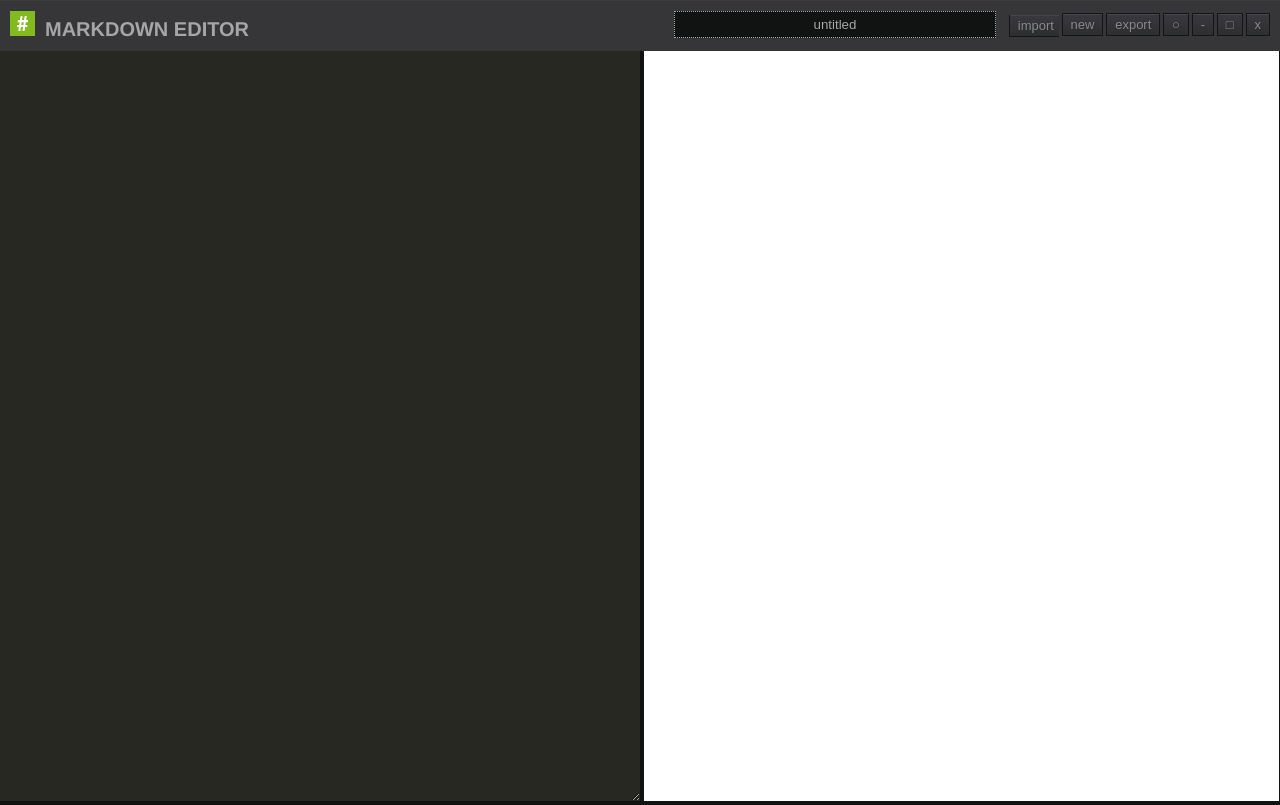
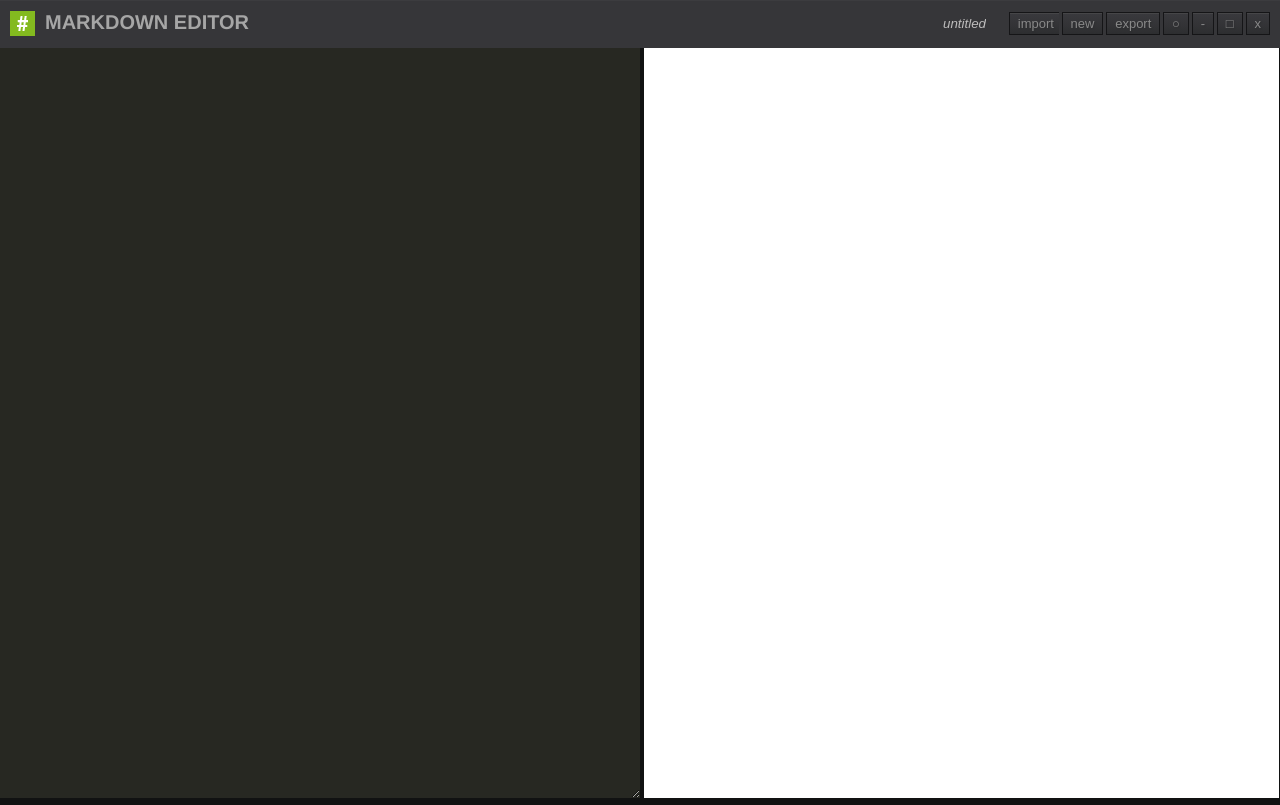
Before and after one commit to fahimc/MarkDownEditorApp, a browser extension: page App/index.html in a window 1280 px wide. Drawn offline with Linux system fonts and the light colour scheme.

Commit message:
updated styles

```diff
--- a/App/index.html
+++ b/App/index.html
@@ -58,7 +58,7 @@
 		</header>
 		<section>
 			<panel id="editor">
-				<textarea id="userInput"></textarea>
+				<textarea id="userInput" spellcheck="false"></textarea>
 			</panel>
 			<panel id="preview"></panel>
 		</section>
--- a/App/resource/css/main.css
+++ b/App/resource/css/main.css
@@ -90,6 +90,10 @@ header button,header input
 {
 -webkit-app-region: no-drag;
 }
+header h1
+{
+	vertical-align: top;
+}
 .menu {
 	float: right;
 	list-style: none;
@@ -101,20 +105,30 @@ header button,header input
 }
 .menu li.import
 {
-	vertical-align:middle;
+	vertical-align:top;
 	width:50px;
 	overflow: hidden;
 }
 #title {
-	border: #A6A6A6 1px dotted;
-	background-color: #111212;
+	border: #A6A6A6 0px dotted;
+
+	background-color: #363639;
 	height: 25px;
 	width: 300px;
 	margin-right: 10px;
 	padding-left: 10px;
 	padding-right: 10px;
-	color: #A6A6A6;
-	text-align: center;
+	color: #bdbcbc;
+	text-align: right;
+	font-style: italic;
+}
+#title:hover
+{
+	background-color: #545458;
+}
+#title:focus
+{
+	background-color: #111212;
 }
 section {
 
@@ -141,5 +155,5 @@ panel {
 }
 .menu li.import button
 {
-	margin-top: -1px;
+	margin-top: 1px;
 }
--- a/App/src/service/LocalSaveService.js
+++ b/App/src/service/LocalSaveService.js
@@ -20,6 +20,7 @@ var LocalSaveService = (function() {
                 console.log(obj['userdata']);
                 if (obj['userdata'])
                     CoreModel.userInput.value = obj['userdata'];
+                    MarkdownController.updatePreview();
                 _this.start();
             });
         },
```
